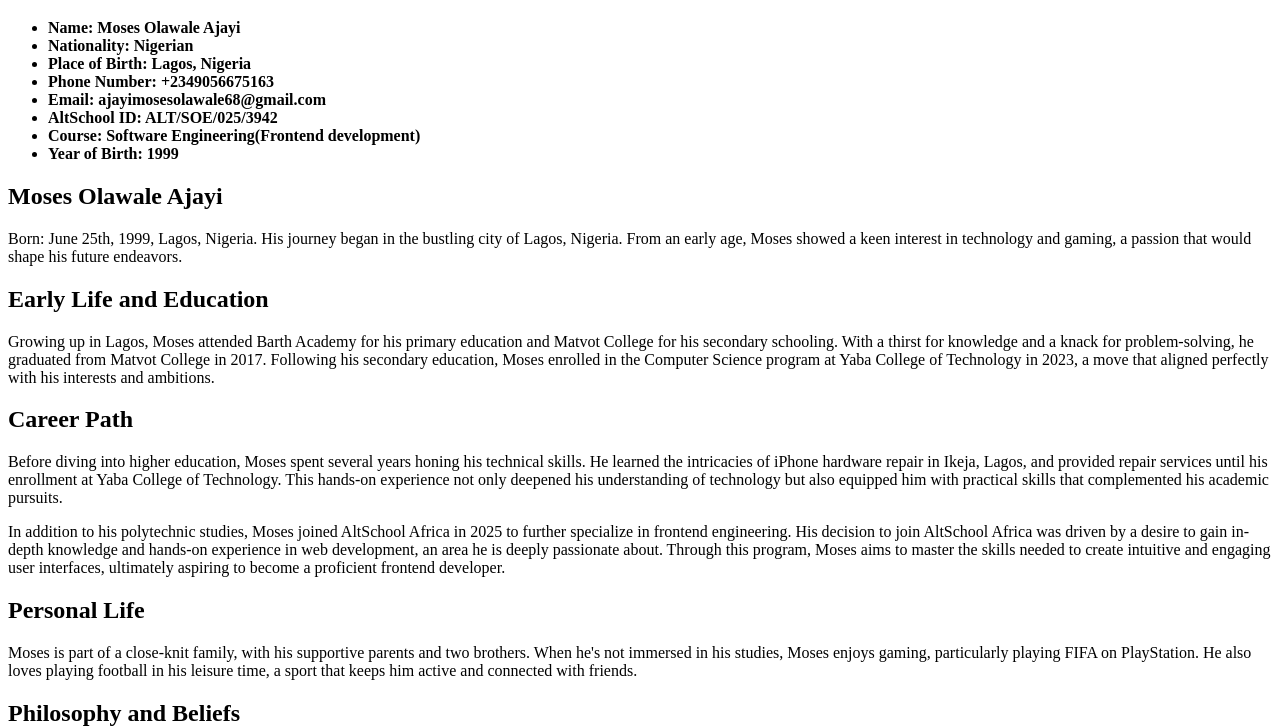
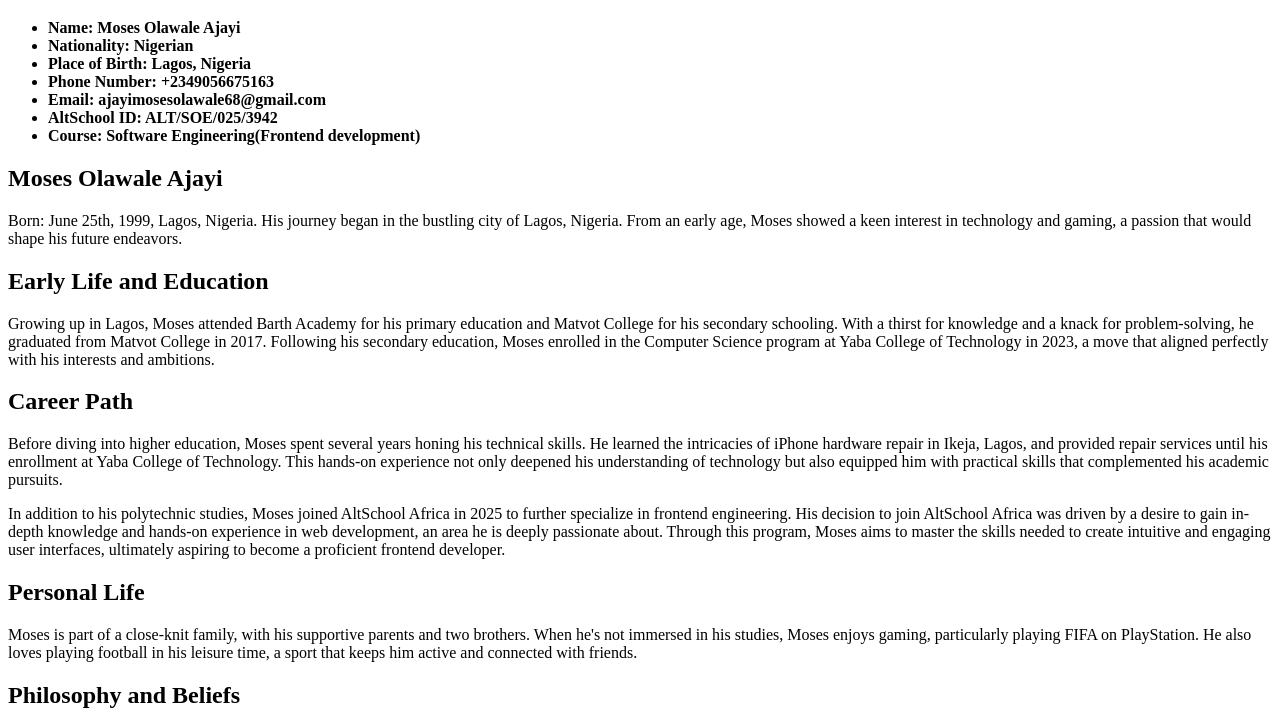
Before and after one commit to horlahwarley25/altschool-assignment1, a plain HTML site: page index.html in a window 1280 px wide. Shown: the part 61-787 px from the top of the page. Drawn offline with Linux system fonts and the light colour scheme.

Commit message:
Final update

```diff
--- a/index.html
+++ b/index.html
@@ -17,7 +17,6 @@
           <li>Email: ajayimosesolawale68@gmail.com</li>
           <li>AltSchool ID: ALT/SOE/025/3942</li>
           <li>Course: Software Engineering(Frontend development)</li>
-          <li>Year of Birth: 1999</li>
         </ul>
       </strong>
     </header>
```
